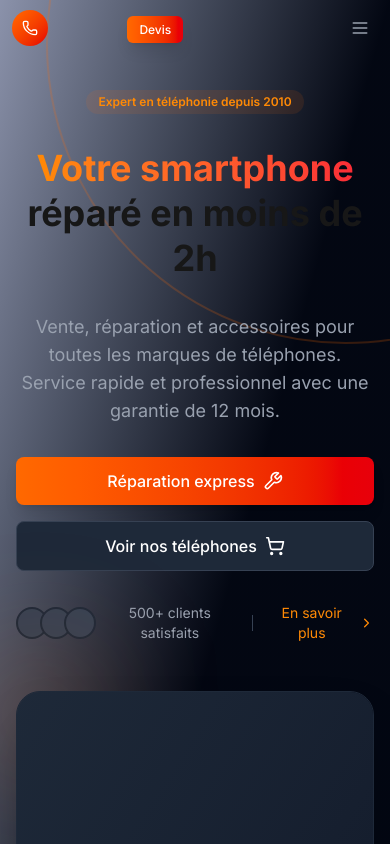
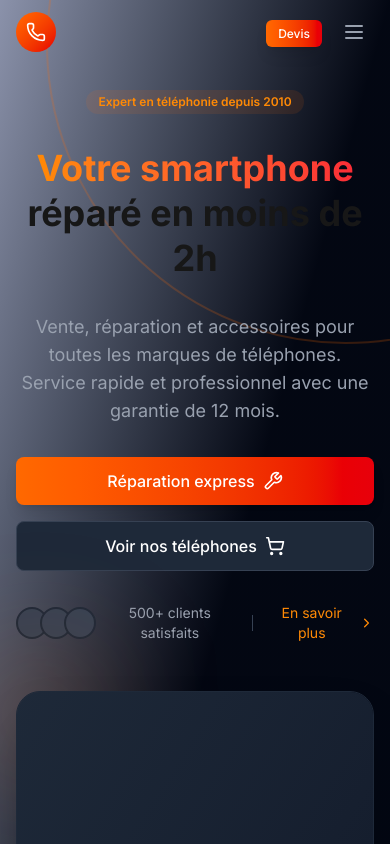
Before and after one commit to etan-nestor/telecomlp001, a Next.js app: page / in a window 390 px wide. Shown: the top 844 px of the page. Built offline with nearby package versions, Linux system fonts and the light colour scheme.

Commit message:
rollback for design and review after

```diff
--- a/src/components/Navbar.tsx
+++ b/src/components/Navbar.tsx
@@ -37,6 +37,7 @@ export default function Navbar() {
     return () => window.removeEventListener('scroll', handleScroll)
   }, [])
 
+  // Fermer le dropdown si on clique à l'extérieur
   useEffect(() => {
     const handleClickOutside = (event: MouseEvent) => {
       if (dropdownRef.current && !dropdownRef.current.contains(event.target as Node)) {
@@ -57,55 +58,29 @@ export default function Navbar() {
       transition={{ duration: 0.5 }}
       className={`fixed w-full z-50 ${scrolled ? 'bg-gray-900/90 backdrop-blur-md border-b border-gray-800' : 'bg-transparent'}`}
     >
-      <div className="max-w-7xl mx-auto px-3 sm:px-4">
-        <div className="flex items-center justify-between h-14 md:h-20">
-          {/* Logo - Version mobile (icône seule) */}
-          <Link href="/" className="flex-shrink-0">
+      <div className="max-w-7xl mx-auto px-4 sm:px-6 lg:px-8">
+        <div className="flex items-center justify-between h-16 md:h-20">
+          {/* Logo - Version mobile (icône seule) et desktop (icône + texte) */}
+          <Link href="/" className="flex items-center space-x-2">
             <motion.div
               whileHover={{ scale: 1.1 }}
               whileTap={{ scale: 0.95 }}
-              className="flex items-center justify-center w-9 h-9 md:w-10 md:h-10 rounded-full bg-gradient-to-br from-orange-500 to-red-600"
+              className="flex items-center justify-center w-10 h-10 rounded-full bg-gradient-to-br from-orange-500 to-red-600"
             >
-              <Phone className="w-4 h-4 md:w-5 md:h-5 text-white" />
+              <Phone className="w-5 h-5 text-white" />
             </motion.div>
+            <motion.span
+              initial={{ opacity: 0, x: -20 }}
+              animate={{ opacity: 1, x: 0 }}
+              transition={{ delay: 0.2 }}
+              className="hidden md:block text-xl font-bold bg-gradient-to-r from-orange-400 to-red-500 bg-clip-text text-transparent"
+            >
+              Nestor Telecom
+            </motion.span>
           </Link>
 
-          {/* Nom de l'entreprise - visible uniquement sur desktop */}
-          <motion.span
-            className="hidden md:block text-xl font-bold bg-gradient-to-r from-orange-400 to-red-500 bg-clip-text text-transparent ml-2"
-          >
-            Nestor Telecom
-          </motion.span>
-
-          {/* Bouton Devis mobile - positionné au centre */}
-          <motion.div
-            whileTap={{ scale: 0.95 }}
-            className="md:hidden mx-auto"
-          >
-            <Link
-              href="/contact"
-              className="px-3 py-1.5 text-xs rounded-md bg-gradient-to-r from-orange-500 to-red-600 text-white font-medium shadow-lg"
-            >
-              Devis
-            </Link>
-          </motion.div>
-
-          {/* Menu hamburger - positionné à gauche */}
-          <motion.button
-            whileTap={{ scale: 0.9 }}
-            onClick={() => setIsOpen(!isOpen)}
-            className="md:hidden p-2 rounded-md text-gray-400 hover:text-white hover:bg-gray-700 focus:outline-none ml-auto"
-            aria-label="Menu"
-          >
-            {isOpen ? (
-              <X className="h-5 w-5" />
-            ) : (
-              <Menu className="h-5 w-5" />
-            )}
-          </motion.button>
-
-          {/* Navigation desktop */}
-          <div className="hidden md:flex items-center space-x-6 lg:space-x-8 ml-8">
+          {/* Desktop Navigation */}
+          <div className="hidden md:flex items-center space-x-6 lg:space-x-8">
             {navLinks.map((link, index) => (
               <div
                 key={index}
@@ -130,6 +105,7 @@ export default function Navbar() {
                   )}
                 </Link>
 
+                {/* Active indicator */}
                 {pathname === link.href && (
                   <motion.div
                     layoutId="activeIndicator"
@@ -138,6 +114,7 @@ export default function Navbar() {
                   />
                 )}
 
+                {/* Dropdown */}
                 {link.subLinks && hoveredLink === index && (
                   <AnimatePresence>
                     <motion.div
@@ -182,10 +159,39 @@ export default function Navbar() {
               </Link>
             </motion.div>
           </div>
+
+          {/* Mobile menu button */}
+          <div className="md:hidden flex items-center space-x-3">
+            <motion.div
+              whileHover={{ scale: 1.1 }}
+              whileTap={{ scale: 0.9 }}
+            >
+              <Link
+                href="/contact"
+                className="px-3 py-1.5 text-xs rounded-md bg-gradient-to-r from-orange-500 to-red-600 text-white font-medium shadow-lg hover:from-orange-600 hover:to-red-700 transition-all"
+              >
+                Devis
+              </Link>
+            </motion.div>
+
+            <motion.button
+              whileHover={{ scale: 1.1 }}
+              whileTap={{ scale: 0.9 }}
+              onClick={() => setIsOpen(!isOpen)}
+              className="inline-flex items-center justify-center p-2 rounded-md text-gray-400 hover:text-white hover:bg-gray-700 focus:outline-none"
+              aria-expanded="false"
+            >
+              {isOpen ? (
+                <X className="h-6 w-6" />
+              ) : (
+                <Menu className="h-6 w-6" />
+              )}
+            </motion.button>
+          </div>
         </div>
       </div>
 
-      {/* Menu mobile */}
+      {/* Mobile menu */}
       <AnimatePresence>
         {isOpen && (
           <motion.div
@@ -195,7 +201,7 @@ export default function Navbar() {
             transition={{ duration: 0.3, ease: "easeInOut" }}
             className="md:hidden bg-gray-900/95 backdrop-blur-sm border-t border-gray-800 overflow-hidden"
           >
-            <div className="px-2 pt-2 pb-3 space-y-1">
+            <div className="px-2 pt-2 pb-3 space-y-1 sm:px-3">
               {navLinks.map((link, index) => (
                 <div key={index} className="overflow-hidden">
                   <motion.div
```
